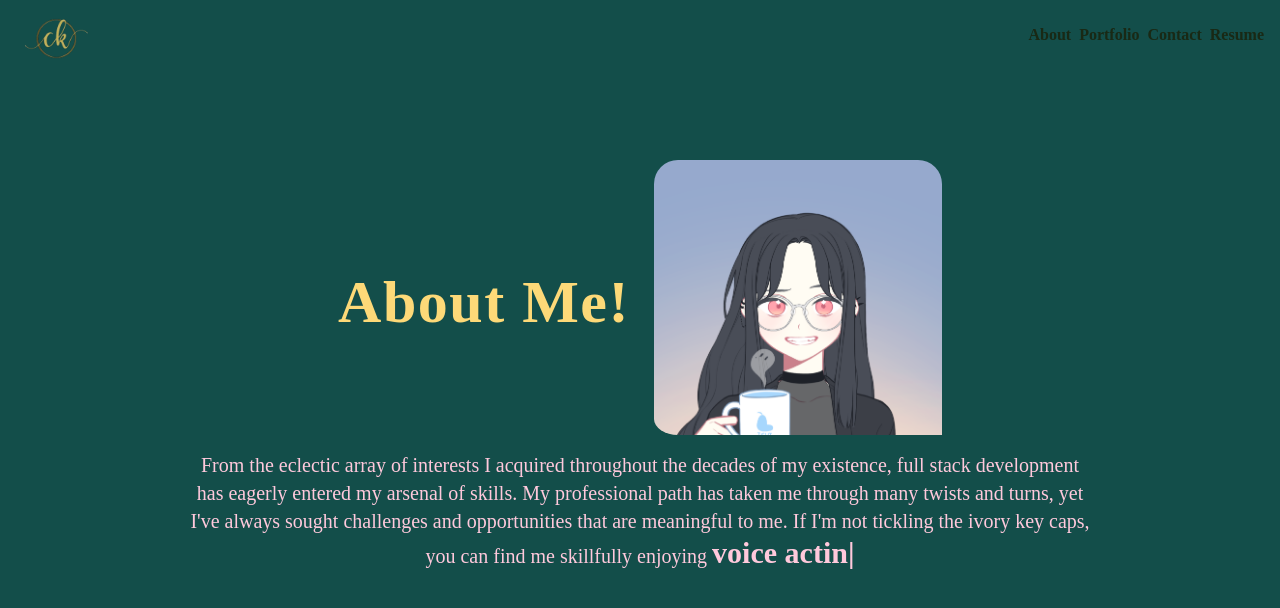
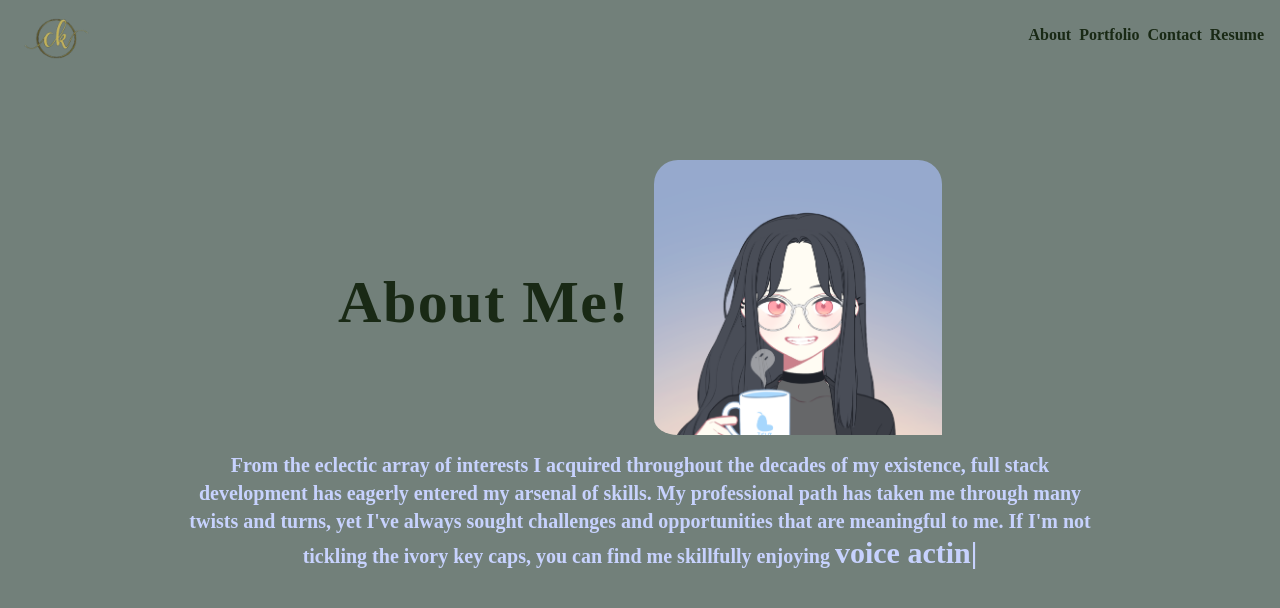
Before and after one commit to VAalchemist/portfolio-imnida, a React (Create React App) app: page /about in a window 1280 px wide. Shown: the top 608 px of the page. Built offline with nearby package versions, Linux system fonts and the light colour scheme.

Commit message:
added lavender field color pallette to about

```diff
--- a/src/components/About.jsx
+++ b/src/components/About.jsx
@@ -8,14 +8,14 @@ function About() {
   return (
 
 
-  <div name='about' className='w-full h-full sm:h-screen bg-teal-900 pb-56'>
+  <div name='about' className='w-full h-full sm:h-screen bg-[#72807A] pb-56'>
       <div className='flex flex-col items-center w-full h-full md:pt-16 lg:pt-28'>
         <div className='flex flex-col md:flex-row items-center mt-12'>
-          <h1 className='text-[#fdd978] py-6 md:pr-6 text-4xl sm:text-6xl font-bold tracking-wide sm:inline'>About Me!</h1>
+          <h1 className='text-[#192915] py-6 md:pr-6 text-4xl sm:text-6xl font-bold tracking-wide sm:inline'>About Me!</h1>
 
         <img src={Me} alt="my face" className='rounded-tr-3xl rounded-tl-3xl rounded-bl-3xl w-60 md:pb-2 md:w-72' />
         </div>
-        <p className='text-[#ffc9dc] text-center md:text-lg lg:text-xl py-2 px-12 max-w-[1000px]'>From the eclectic array of interests I acquired  throughout the decades of my existence, full stack development has eagerly entered  my arsenal of skills. My professional path has taken me through many twists and turns, yet I've always sought challenges and opportunities that are meaningful to me. If I'm not tickling the ivory key caps, you can find me skillfully enjoying <Typed
+        <p className='text-indigo-200 font-semibold text-center md:text-lg lg:text-xl py-2 px-12 max-w-[1000px]'>From the eclectic array of interests I acquired  throughout the decades of my existence, full stack development has eagerly entered  my arsenal of skills. My professional path has taken me through many twists and turns, yet I've always sought challenges and opportunities that are meaningful to me. If I'm not tickling the ivory key caps, you can find me skillfully enjoying <Typed
               className='md:text-3xl sm:text-2xl text-xl font-bold'
               strings={['singing.', 'voice acting.', 'gaming.', 'sewing.', 'eating.']}
               typeSpeed={120}
```
